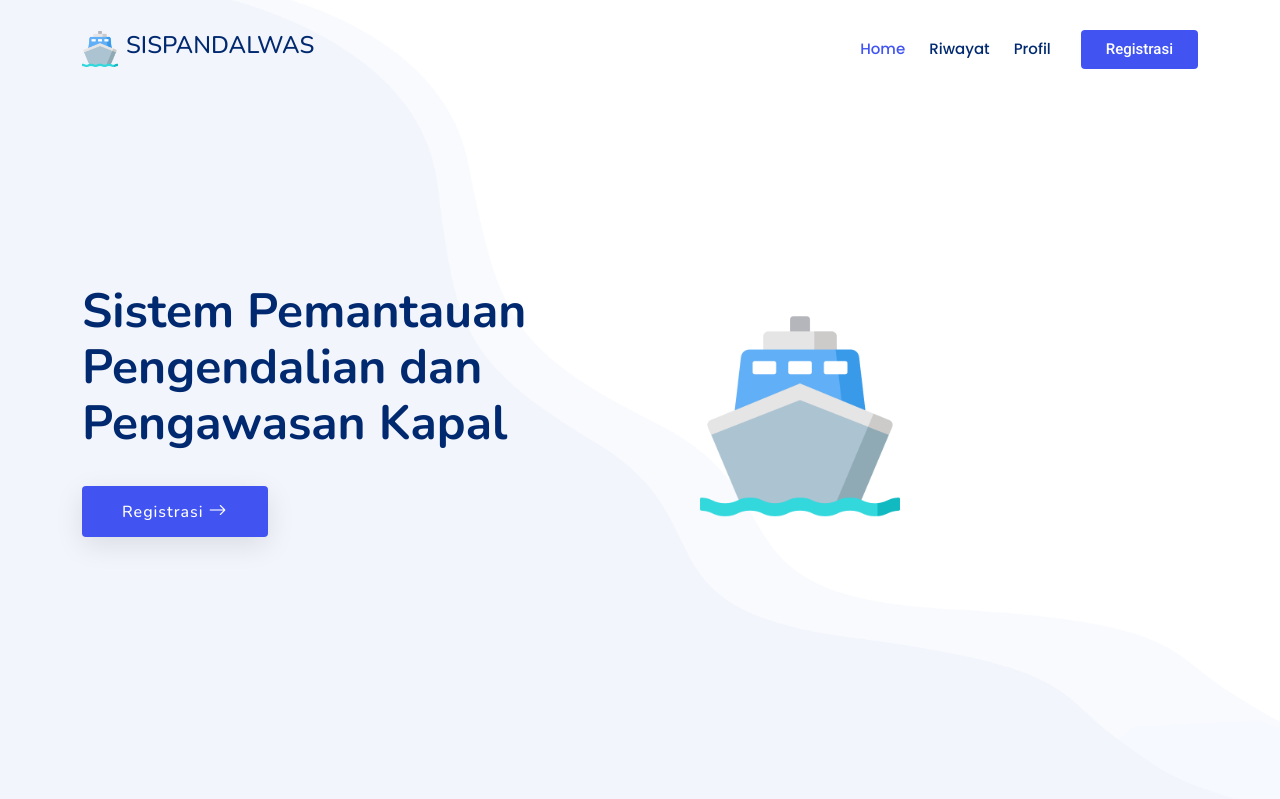
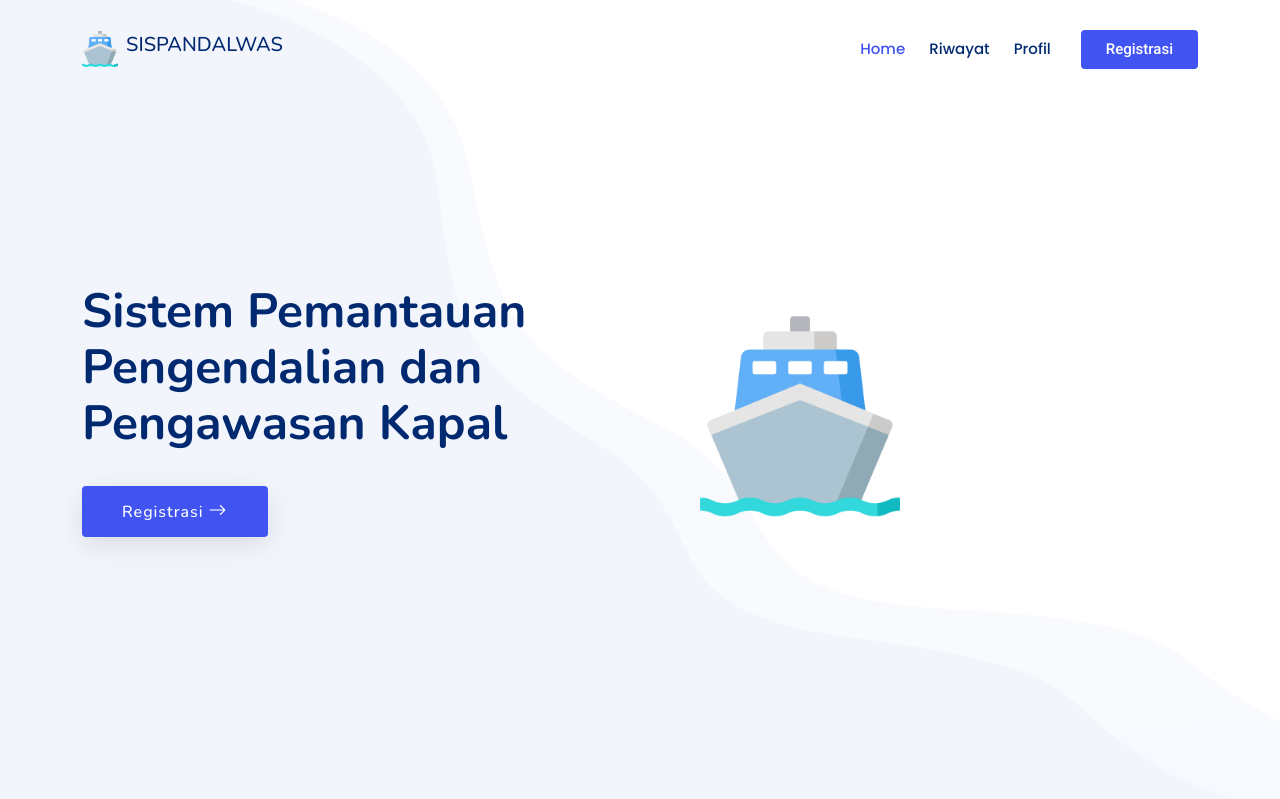
Before and after one commit to WannxxRd/Booking-system, a CodeIgniter 4 app: the page made by app/Views/landing.php in a window 1280 px wide. Shown: the top 799 px of the page. Run offline with PHP 8.4 and a stand-in for CodeIgniter, Linux system fonts and the light colour scheme; the template is opened without the code that fills it, so the values that code supplies are empty; some libraries are stand-ins or nearby versions.

Commit message:
Second commit

```diff
--- a/app/Views/landing.php
+++ b/app/Views/landing.php
@@ -60,7 +60,7 @@
 
             <a href="<?= base_url() ?>" class="logo d-flex align-items-center me-auto">
                 <img src="<?= base_url('assets/img/logo.png') ?>" alt="Logo">
-                <h4 class="sitename">SISPANDALWAS</h4>
+                <h5 class="sitename">SISPANDALWAS</h5>
             </a>
 
             <?= view('menu') ?>
--- a/app/Views/template.php
+++ b/app/Views/template.php
@@ -40,7 +40,7 @@
 
             <a href="<?= base_url() ?>" class="logo d-flex align-items-center me-auto">
                 <img src="<?= base_url('assets/img/logo.png') ?>" alt="Logo">
-                <h4 class="sitename">SISPANDALWAS</h4>
+                <h5 class="sitename">SISPANDALWAS</h5>
             </a>
 
             <?= view('menu') ?>
```
